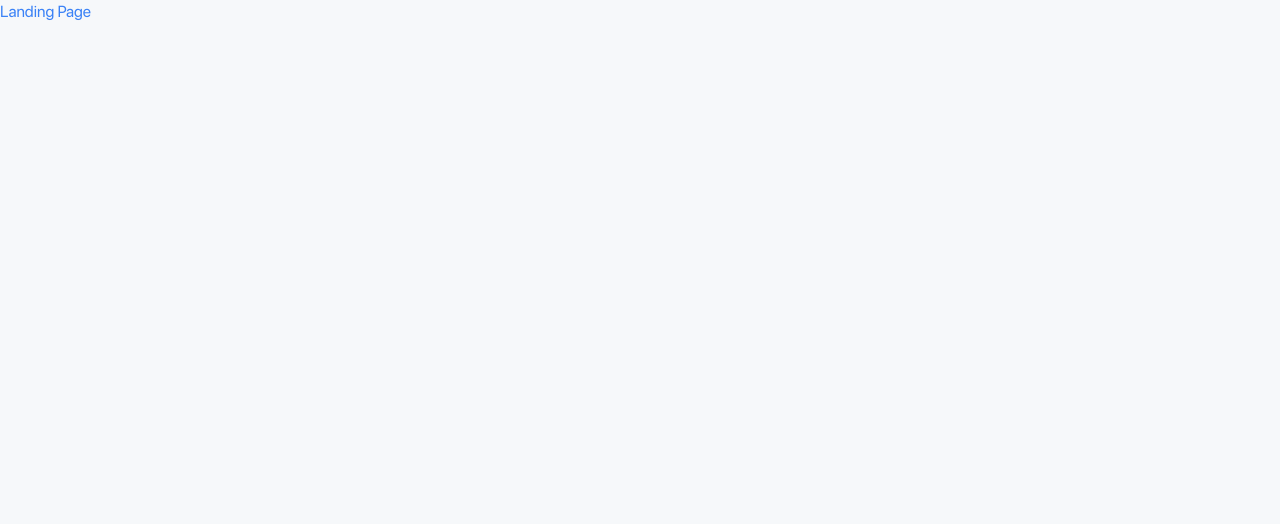
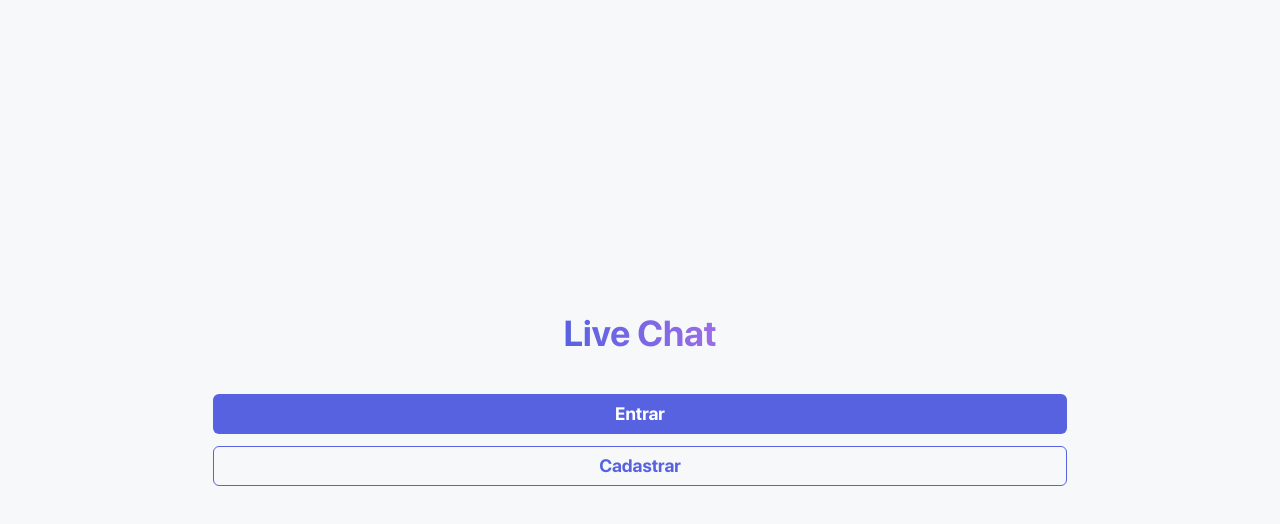
Before and after one commit to shemlouk/nextjs-live-chat, a Next.js app: page / in a window 1280 px wide. Shown: the top 524 px of the page. Built offline with nearby package versions, Linux system fonts and the light colour scheme.

Commit message:
feat: add landing page

```diff
--- a/app/(auth)/layout.tsx
+++ b/app/(auth)/layout.tsx
@@ -1,9 +1,9 @@
+import { Logo } from "../ui/logo";
+
 export default function Layout({ children }: { children: React.ReactNode }) {
   return (
     <main className="flex h-screen w-full flex-col items-center justify-center gap-8">
-      <h1 className="before:w-30 from-lightBlue to-lightPurple bg-gradient-to-r bg-clip-text text-4xl font-bold text-transparent">
-        Live Chat
-      </h1>
+      <Logo />
       <div className="flex w-2/3 flex-col gap-8">{children}</div>
     </main>
   );
--- a/app/page.tsx
+++ b/app/page.tsx
@@ -1,3 +1,26 @@
+import Link from "next/link";
+import { Logo } from "./ui/logo";
+
 export default function Home() {
-  return <main className="text-blue-500">Landing Page</main>;
+  return (
+    <main className="flex h-screen w-full flex-col items-center justify-center gap-10">
+      <Logo />
+
+      <div className="flex w-2/3 flex-col gap-3">
+        <Link
+          href="/signin"
+          className="flex h-10 items-center justify-center rounded-md bg-lightBlue text-lg font-bold text-white"
+        >
+          Entrar
+        </Link>
+
+        <Link
+          href="/signup"
+          className="flex h-10 items-center justify-center rounded-md border border-lightBlue bg-transparent text-lg font-bold text-lightBlue"
+        >
+          Cadastrar
+        </Link>
+      </div>
+    </main>
+  );
 }
--- /dev/null
+++ b/app/ui/logo.tsx
@@ -0,0 +1,7 @@
+export function Logo() {
+  return (
+    <h1 className="before:w-30 bg-gradient-to-r from-lightBlue to-lightPurple bg-clip-text text-4xl font-bold text-transparent">
+      Live Chat
+    </h1>
+  );
+}
```
